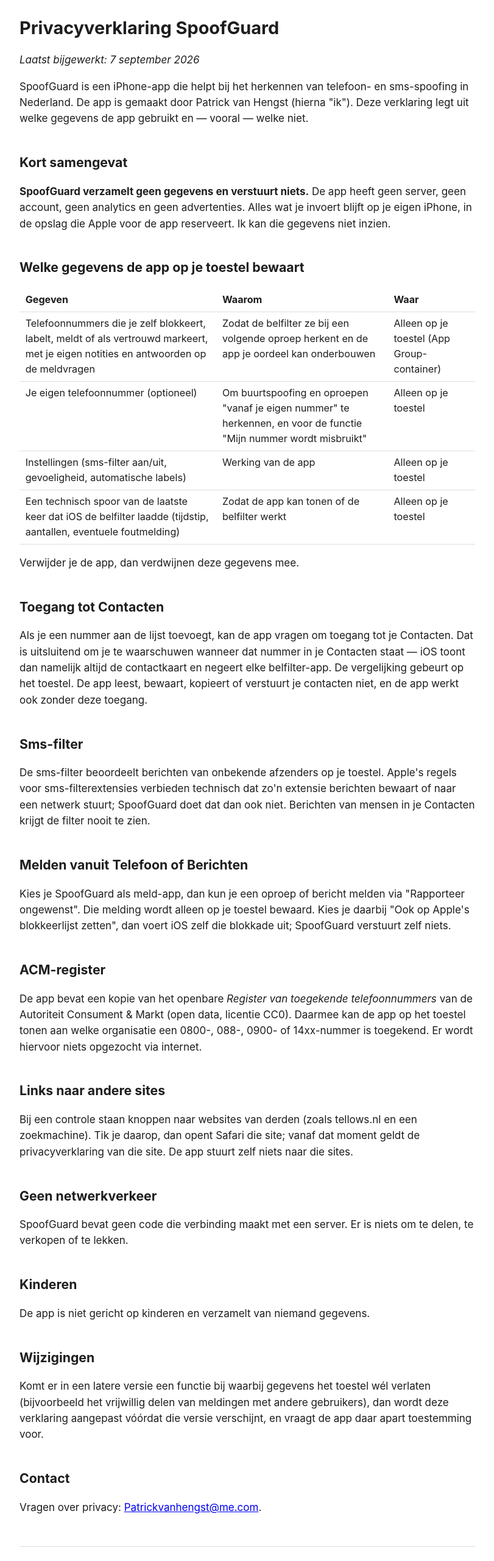
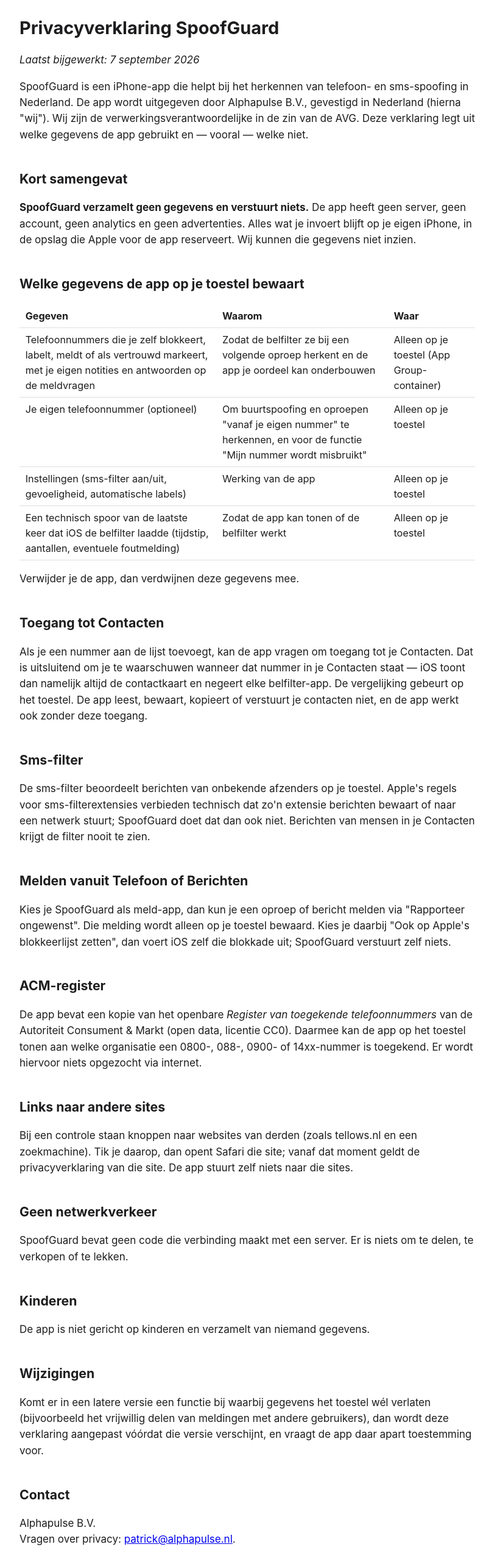
Before and after one commit to Petje123/spoofguard-privacy, a plain HTML site: page index.html in a window 1280 px wide. Shown: the part 80-2640 px from the top of the page at 61% size, without its empty margins (234-1045 px from the left). Drawn offline with Linux system fonts and the light colour scheme.

Commit message:
Update index.html

```diff
--- a/index.html
+++ b/index.html
@@ -24,10 +24,10 @@
 <h1 id="nl">Privacyverklaring SpoofGuard</h1>
 <p><em>Laatst bijgewerkt: 7 september 2026</em></p>
 
-<p>SpoofGuard is een iPhone-app die helpt bij het herkennen van telefoon- en sms-spoofing in Nederland. De app is gemaakt door Patrick van Hengst (hierna "ik"). Deze verklaring legt uit welke gegevens de app gebruikt en — vooral — welke niet.</p>
+<p>SpoofGuard is een iPhone-app die helpt bij het herkennen van telefoon- en sms-spoofing in Nederland. De app wordt uitgegeven door Alphapulse B.V., gevestigd in Nederland (hierna "wij"). Wij zijn de verwerkingsverantwoordelijke in de zin van de AVG. Deze verklaring legt uit welke gegevens de app gebruikt en — vooral — welke niet.</p>
 
 <h2>Kort samengevat</h2>
-<p><strong>SpoofGuard verzamelt geen gegevens en verstuurt niets.</strong> De app heeft geen server, geen account, geen analytics en geen advertenties. Alles wat je invoert blijft op je eigen iPhone, in de opslag die Apple voor de app reserveert. Ik kan die gegevens niet inzien.</p>
+<p><strong>SpoofGuard verzamelt geen gegevens en verstuurt niets.</strong> De app heeft geen server, geen account, geen analytics en geen advertenties. Alles wat je invoert blijft op je eigen iPhone, in de opslag die Apple voor de app reserveert. Wij kunnen die gegevens niet inzien.</p>
 
 <h2>Welke gegevens de app op je toestel bewaart</h2>
 <table>
@@ -64,17 +64,17 @@
 <p>Komt er in een latere versie een functie bij waarbij gegevens het toestel wél verlaten (bijvoorbeeld het vrijwillig delen van meldingen met andere gebruikers), dan wordt deze verklaring aangepast vóórdat die versie verschijnt, en vraagt de app daar apart toestemming voor.</p>
 
 <h2>Contact</h2>
-<p>Vragen over privacy: <a href="mailto:Patrickvanhengst@me.com">Patrickvanhengst@me.com</a>.</p>
+<p>Alphapulse B.V.<br>Vragen over privacy: <a href="mailto:patrick@alphapulse.nl">patrick@alphapulse.nl</a>.</p>
 
 <hr>
 
 <h1 id="en">SpoofGuard Privacy Policy</h1>
 <p><em>Last updated: 7 September 2026</em></p>
 
-<p>SpoofGuard is an iPhone app that helps recognise caller-ID and SMS spoofing in the Netherlands. It is made by Patrick van Hengst ("I"). This policy explains which data the app uses and, above all, which it does not.</p>
+<p>SpoofGuard is an iPhone app that helps recognise caller-ID and SMS spoofing in the Netherlands. It is published by Alphapulse B.V., a company established in the Netherlands ("we"), which is the data controller under the GDPR. This policy explains which data the app uses and, above all, which it does not.</p>
 
 <h2>In short</h2>
-<p><strong>SpoofGuard collects no data and sends nothing anywhere.</strong> There is no server, no account, no analytics and no advertising. Everything you enter stays on your own iPhone, in the storage Apple reserves for the app. I cannot see it.</p>
+<p><strong>SpoofGuard collects no data and sends nothing anywhere.</strong> There is no server, no account, no analytics and no advertising. Everything you enter stays on your own iPhone, in the storage Apple reserves for the app. We cannot see it.</p>
 
 <h2>Data stored on your device</h2>
 <table>
@@ -111,7 +111,7 @@
 <p>Should a future version add a feature in which data leaves the device (for example voluntarily sharing reports with other users), this policy will be updated before that version is released, and the app will ask for separate consent.</p>
 
 <h2>Contact</h2>
-<p>Privacy questions: <a href="mailto:Patrickvanhengst@me.com">Patrickvanhengst@me.com</a>.</p>
+<p>Alphapulse B.V.<br>Privacy questions: <a href="mailto:patrick@alphapulse.nl">patrick@alphapulse.nl</a>.</p>
 
 </body>
 </html>
```
